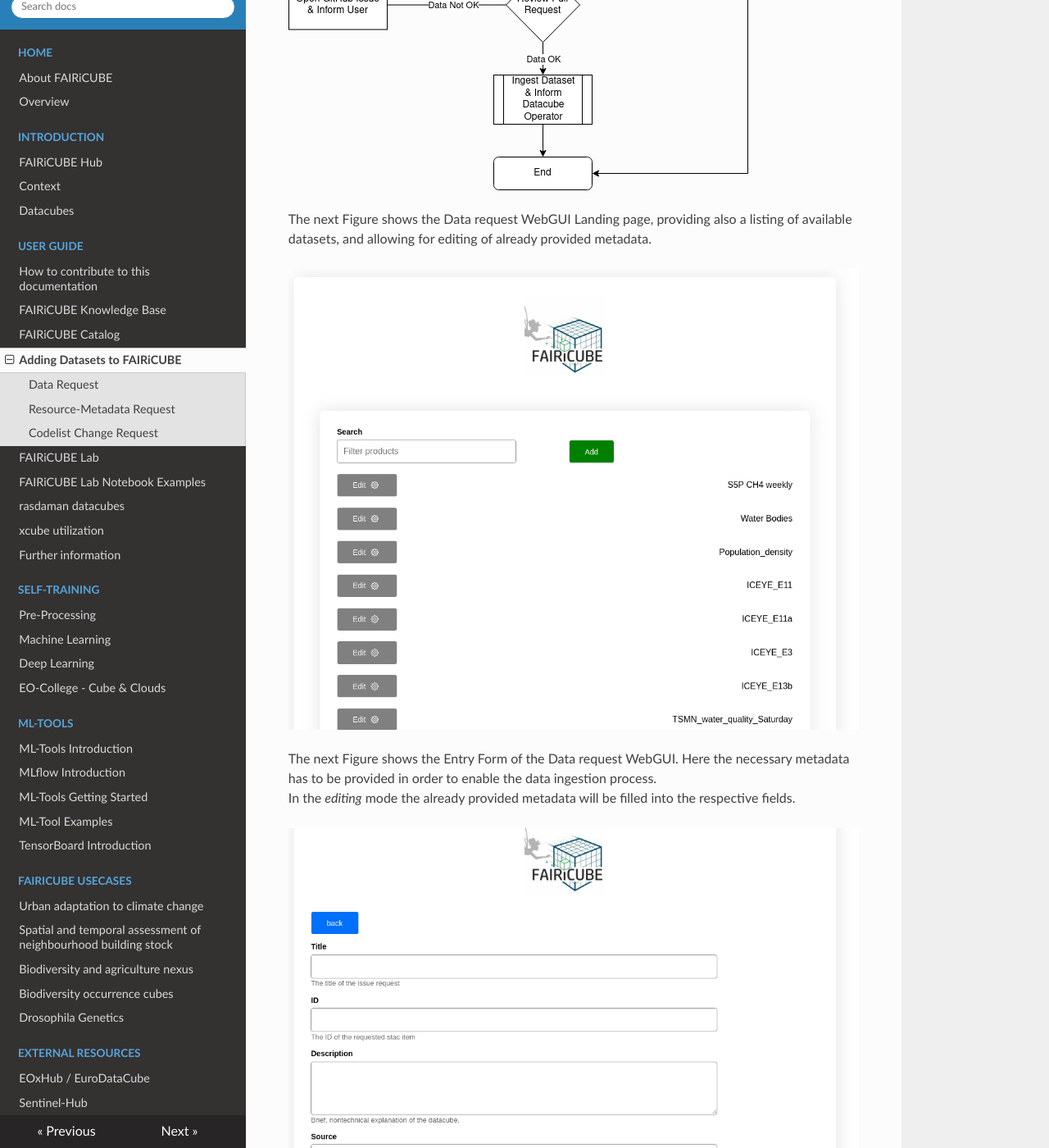
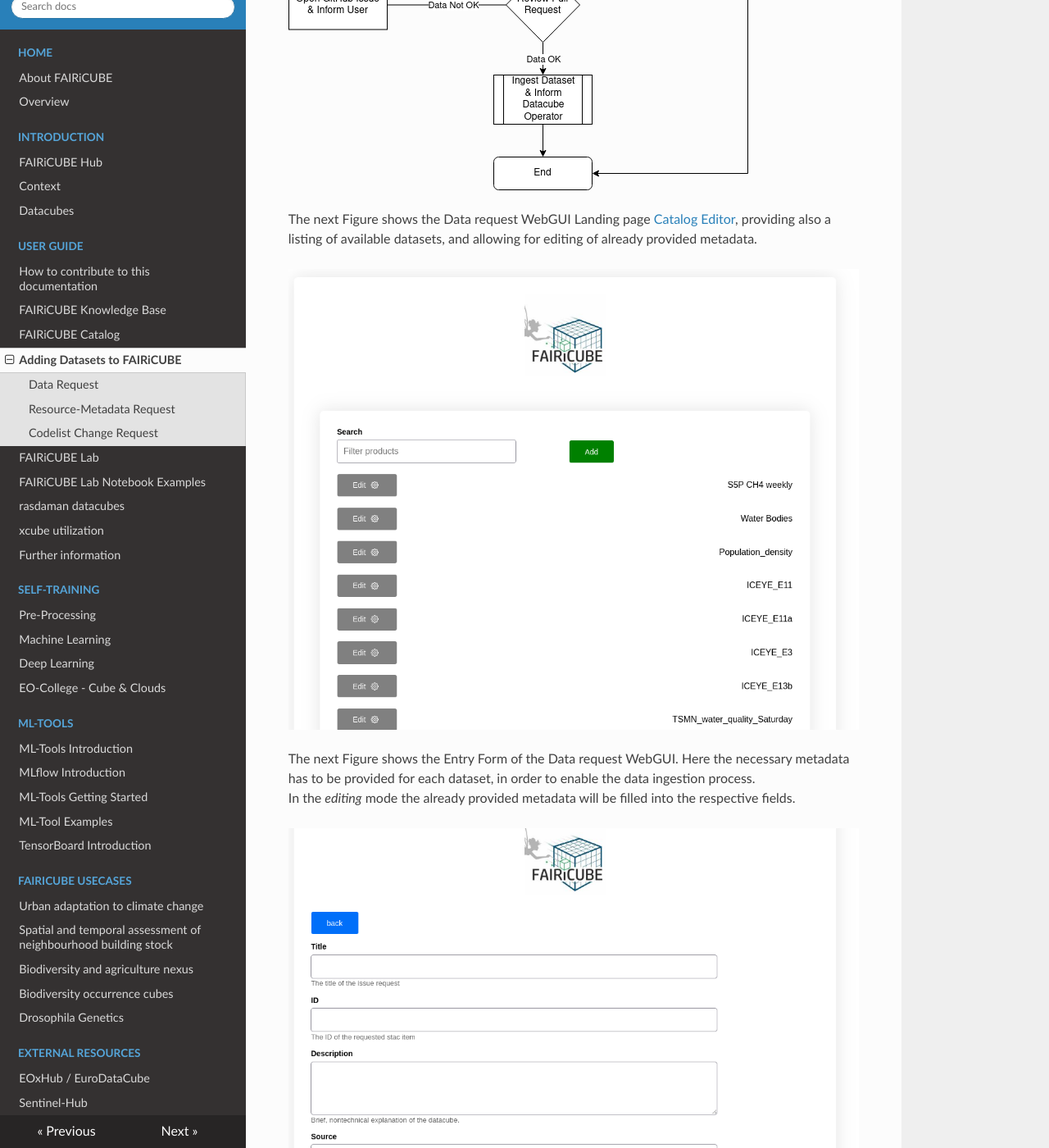
Before and after one commit to FAIRiCUBE/collaboration-platform, an MkDocs documentation site: the page built from docs/guide/adding_datasets.md, in a window 1280 px wide and 1400 px high, scrolled down 1911 px. Shown: the whole window at 82% size. Built offline with MkDocs 1.6.1, drawn with Linux system fonts in a browser that asks for light colours; nearby versions of some CDN libraries; some of the changed text lies outside the part shown.

Commit message:
Update adding_datasets.md
fixing links to the Catalog Editor

```diff
--- a/docs/guide/adding_datasets.md
+++ b/docs/guide/adding_datasets.md
@@ -9,7 +9,7 @@
 Two type of request are provided by FAIRiCUBE:
 
 * **data-requests:** Request for data to be made available within FAIRiCUBE Lab.
-    * Such a data request can be initiated via a provided WebGUI available at [https://fairicube.eu/datarequest.html](https://fairicube.eu/datarequest.html)
+    * Such a data request can be initiated via a provided WebGUI available at [https://catalog-editor.eoxhub.fairicube.eu/](https://catalog-editor.eoxhub.fairicube.eu/).
 * **resource-metadata**: Collect information for processing/analysis resources as well as propose a change to a codelist. [https://github.com/FAIRiCUBE/resource-metadata](https://github.com/FAIRiCUBE/resource-metadata)
     * *Issue resource-metadata:* [https://github.com/FAIRiCUBE/resource-metadata/issues/new?assignees=&labels=&projects=&template=metadata-request.yml](https://github.com/FAIRiCUBE/resource-metadata/issues/new?assignees=&labels=&projects=&template=metadata-request.yml)
     * *Issue codelist change:* [https://github.com/FAIRiCUBE/resource-metadata/issues/new?assignees=&labels=&projects=&template=codelist_change_proposal.yml](https://github.com/FAIRiCUBE/resource-metadata/issues/new?assignees=&labels=&projects=&template=codelist_change_proposal.yml)
@@ -20,7 +20,7 @@
 
 #### Data Request
 
-In the case a user wants to have a additional dataset added, the user needs to create a data request using the data request WebGUI [https://fairicube.eu/datarequest.html](https://fairicube.eu/datarequest.html), which ensures that all required metadata is provided, proper tags are added, and all relevant people are notified. With the submission of the WebGUI form a GitHub Pull Request is issued as a new branch which the user is automatically watching and thus receiving notifications of updates depending on their GitHub notifications configuration.
+In the case a user wants to have a additional dataset added, the user needs to create a data request using the data request WebGUI [https://catalog-editor.eoxhub.fairicube.eu/](https://catalog-editor.eoxhub.fairicube.eu/), which ensures that all required metadata is provided, proper tags are added, and all relevant people are notified. With the submission of the WebGUI form a GitHub Pull Request is issued as a new branch which the user is automatically watching and thus receiving notifications of updates depending on their GitHub notifications configuration.
 
 Any new data request is addressed by the requester together with one of the ingestion handling partners. Any progress, problems, discussions, etc. shall be documented in an GitHub issue associated to the respective Pull Request, so that everybody interested can follow the progress and provide additional feedback or information as necessary.
 
@@ -28,11 +28,11 @@
 
 ![Data Ingestion Request Procedure](../images/fairicube_data_ingestion_request_flowchart.png)
 
-The next Figure shows the Data request WebGUI Landing page, providing also a listing of available datasets, and allowing for editing of already provided metadata.
+The next Figure shows the Data request WebGUI Landing page [Catalog Editor](https://catalog-editor.eoxhub.fairicube.eu/), providing also a listing of available datasets, and allowing for editing of already provided metadata.
 
 ![Data request WebGUI - Landing Page](../images/data_ingestion_request_webgui_1.png)
 
-The next Figure shows the Entry Form of the Data request WebGUI. Here the necessary metadata has to be provided in order to enable the data ingestion process.<br>
+The next Figure shows the Entry Form of the Data request WebGUI. Here the necessary metadata has to be provided for each dataset, in order to enable the data ingestion process.<br>
 In the *editing* mode the already provided metadata will be filled into the respective fields.
 
 ![Data request WebGUI - Landing Page](../images/data_ingestion_request_webgui_2.png)
```
